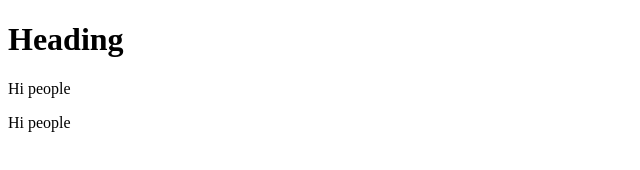
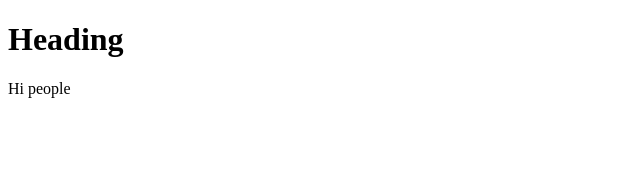
Before and after one commit to Sarala-3/demo-website-vu, a plain HTML site: page index.html in a window 1280 px wide. Shown: the full height of the page, 0-640 px from the left. Drawn offline with Linux system fonts and the light colour scheme.

Commit message:
Erased text out of paragraph

```diff
--- a/index.html
+++ b/index.html
@@ -8,7 +8,6 @@
 </head>
 <body>
     <h1> Heading</h1>
-    Hi people
     <p>
         Hi people
     </p>
```
